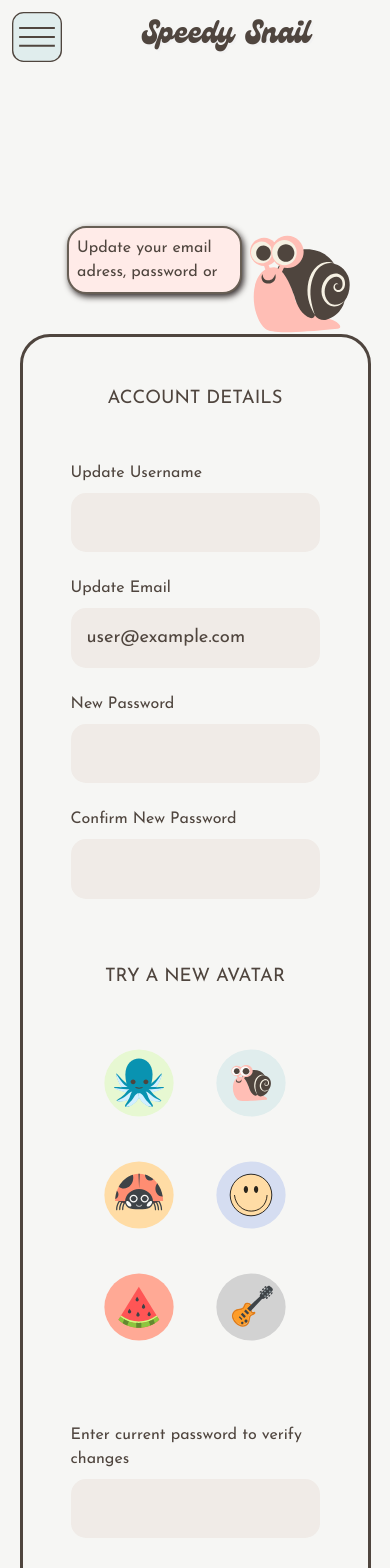
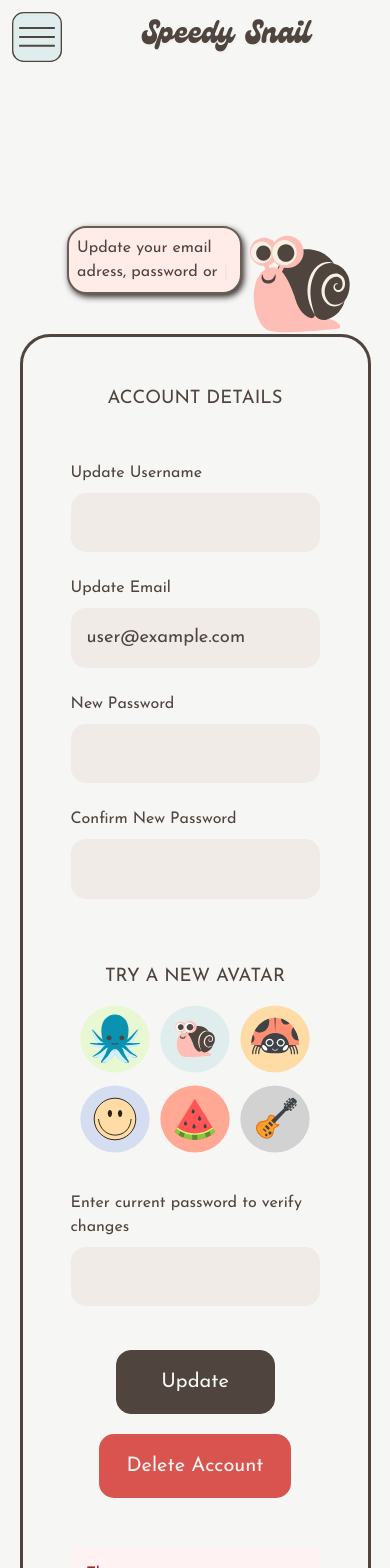
Before and after one commit to antivalse/speedy-snail-react, a React (Vite) app: page /settings in a window 390 px wide. Shown: the top 1568 px of the page. Built offline with nearby package versions, Linux system fonts and the light colour scheme; no server answers; the database is empty; sample sign-in values are in the browser's storage.

Commit message:
made settings form more responsive

```diff
--- a/src/components/forms/SettingsForm.tsx
+++ b/src/components/forms/SettingsForm.tsx
@@ -238,7 +238,7 @@ const SettingsForm = () => {
           <h3 className="heading heading--primary color-p300 mt-10 text-center">
             Try a new avatar
           </h3>
-          <ul className="form__avatars flex flex-wrap justify-center gap-8 p-5 my-8">
+          <ul className="form__avatars flex justify-center my-2">
             {avatars.map((avatar) => (
               <li key={avatar.id} className="form__avatars__icon">
                 <label>
@@ -279,7 +279,7 @@ const SettingsForm = () => {
           />
           {errors.currentPassword && <p>{errors.currentPassword.message}</p>}
         </div>
-        <div className="flex justify-center gap-5">
+        <div className="flex flex-wrap justify-around">
           <SubmitButton
             btnText="Update"
             className="btn btn--submit self-center cursor-pointer"
@@ -288,7 +288,9 @@ const SettingsForm = () => {
           <button
             className="btn btn--submit btn--submit--danger cursor-pointer"
             onClick={() => setShowConfirmationModal(true)}
-          />
+          >
+            Delete Account
+          </button>
         </div>
       </form>
       {error && error.length > 0 && (
```
